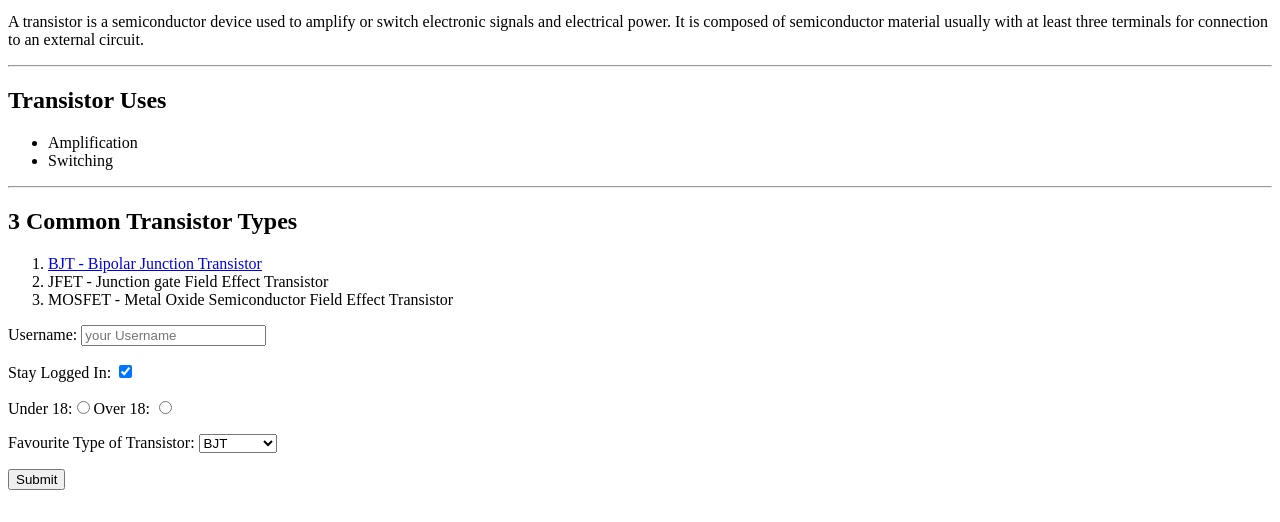
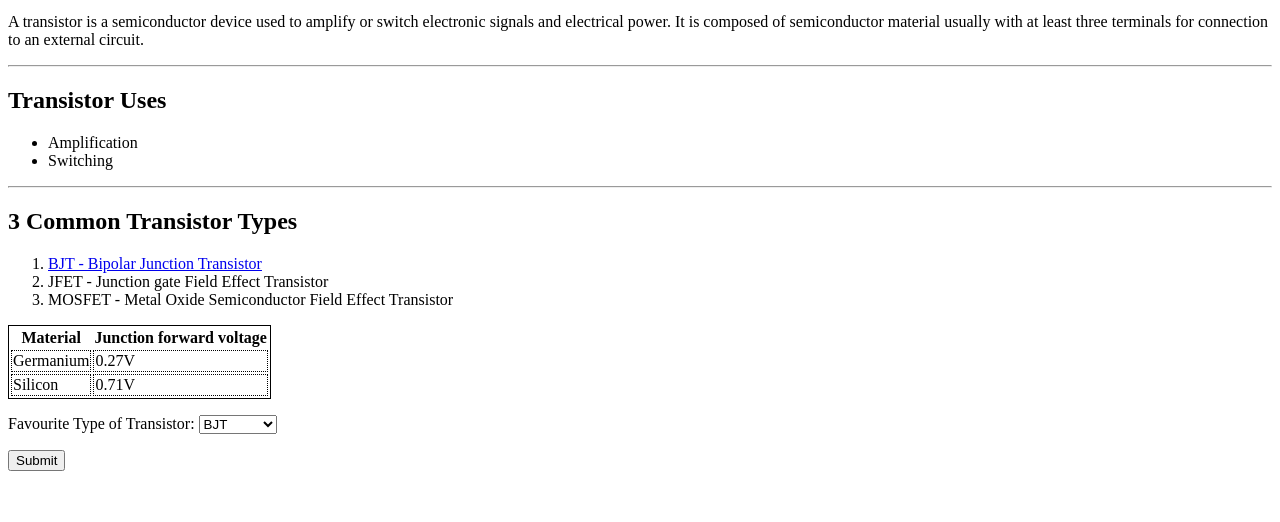
Before and after one commit to TroyWest/CompleteWebDev, a plain HTML site: page Project/index.html in a window 1280 px wide. Shown: the part 371-893 px from the top of the page. After the commit the page ends 858 px from the top, so only its background shows below. Drawn offline with Linux system fonts and the light colour scheme.

Commit message:
Added table

```diff
--- a/Project/index.html
+++ b/Project/index.html
@@ -29,10 +29,27 @@
             <li>MOSFET - Metal Oxide Semiconductor Field Effect Transistor</li>
         </ol>
 
-        <form action="">
-            <p>Username: <input type="text" placeholder="your Username"></p>
-            <p>Stay Logged In: <input type="checkbox" checked></p>
-            <p>Under 18:<input name="age" type="radio">Over 18: <input name="age" type="radio"></p>
+        <table style="border: solid 1px;">
+                <thead>
+                    <tr>
+                        <th>Material</th>
+                        <th>Junction forward voltage</th>
+                    </tr>
+
+                </thead>
+                <tbody style="border: solid 1px;">
+                    <tr>
+                        <td style="border: dotted 1px;">Germanium</td>
+                        <td style="border: dotted 1px;">0.27V</td>
+                    </tr>
+                    <tr>
+                        <td style="border: dotted 1px;">Silicon</td>
+                        <td style="border: dotted 1px;">0.71V</td>
+                    </tr>
+                </tbody>
+            </table>
+
+        <form action="index.html">
             <p>
                 Favourite Type of Transistor:
                 <select name="" id="">
@@ -42,9 +59,7 @@
                 </select>
             </p>
             <p><input type="submit"></p>
-            <table>
 
-            </table>
         </form>
     </body>
 
```
